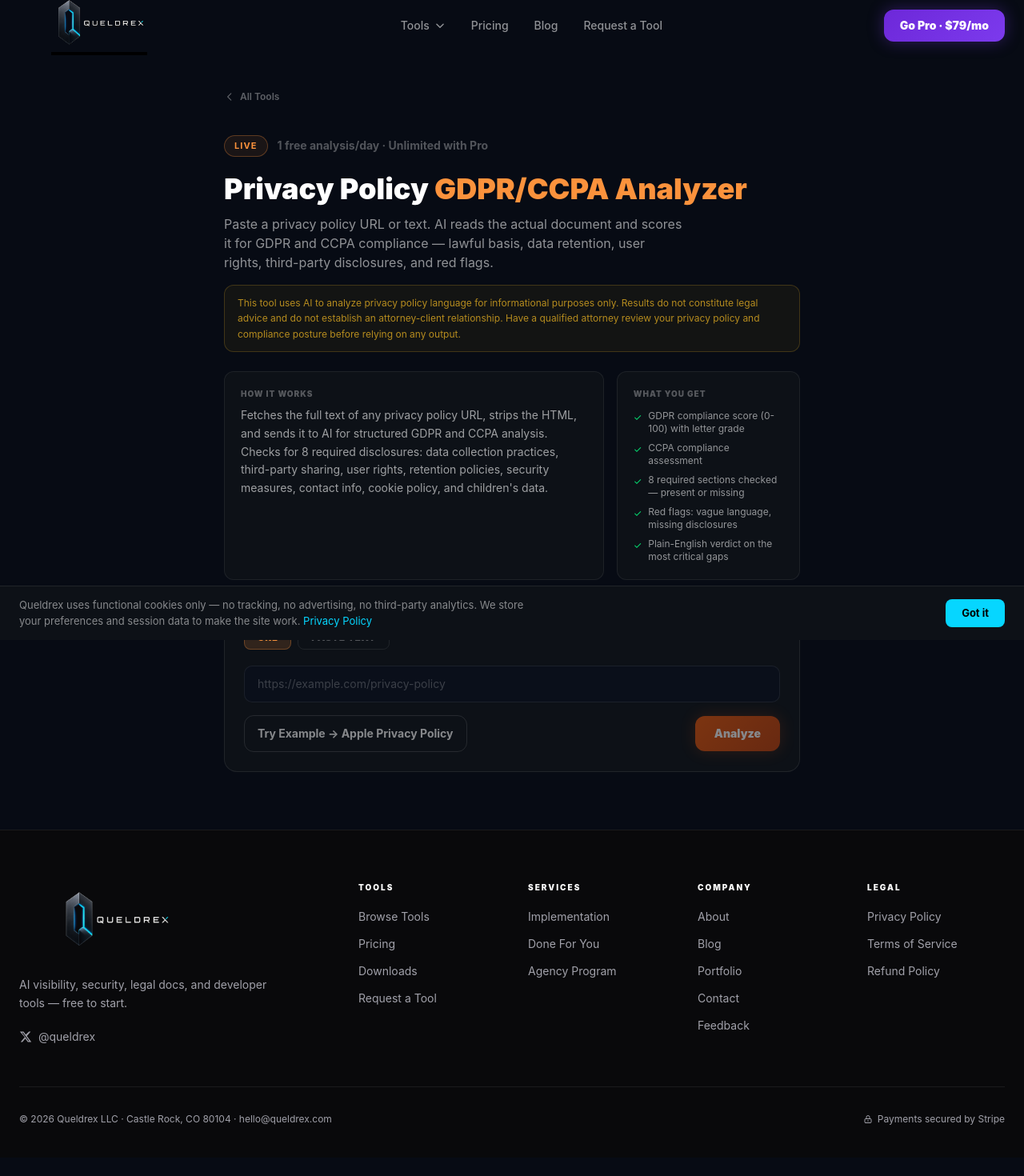
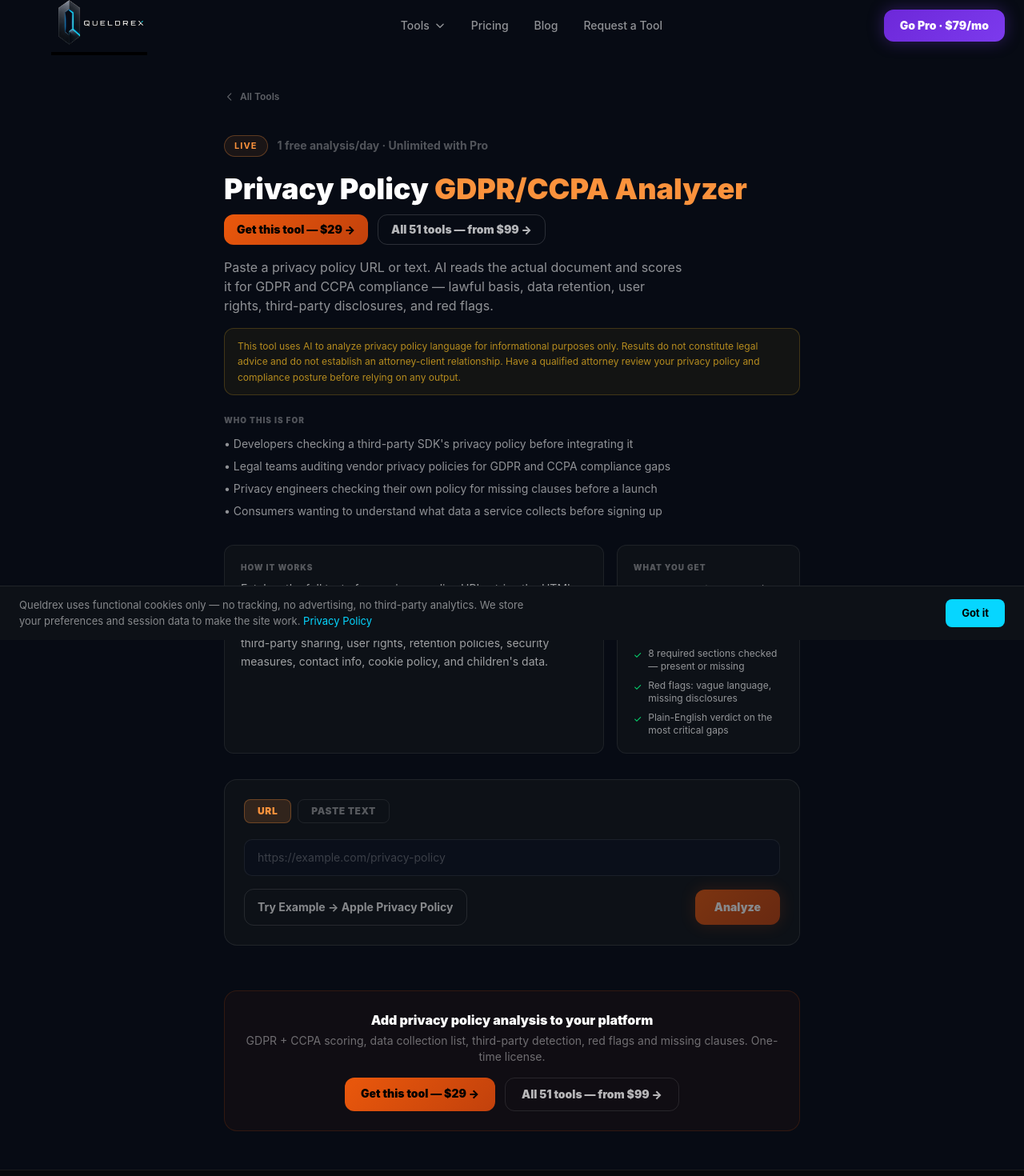
Before and after one commit to Queldrex/tools-platform, a Next.js app: page /tools/privacy-analyzer in a window 1280 px wide. Shown: the top 1470 px of the page at 80% size. Before the commit the page ends 1447 px from the top, so only its background shows below. Built offline with nearby package versions, Linux system fonts and the light colour scheme.

Commit message:
feat: privacy-analyzer — pricing CTAs, Who This Is For, fix paywall price

```diff
--- a/app/tools/privacy-analyzer/page.tsx
+++ b/app/tools/privacy-analyzer/page.tsx
@@ -71,9 +71,23 @@ export default function PrivacyAnalyzerPage() {
           <span className="text-sm font-bold text-white/30">1 free analysis/day · Unlimited with Pro</span>
         </div>
         <h1 className="text-4xl font-black text-white mb-3">Privacy Policy <span style={{ color: '#fb923c' }}>GDPR/CCPA Analyzer</span></h1>
+        <div className="flex gap-3 flex-wrap mt-3 mb-4">
+          <Link href="/pricing" className="inline-flex items-center gap-1 text-sm font-black px-4 py-2 rounded-xl text-black" style={{ background: 'linear-gradient(135deg,#ea580c,#c2410c)' }}>Get this tool — $29 →</Link>
+          <Link href="/pricing" className="inline-flex items-center gap-1 text-sm font-black px-4 py-2 rounded-xl border text-white/70" style={{ borderColor: 'rgba(255,255,255,0.15)' }}>All 51 tools — from $99 →</Link>
+        </div>
         <p className="text-white/55 text-base mb-4 max-w-xl">Paste a privacy policy URL or text. AI reads the actual document and scores it for GDPR and CCPA compliance — lawful basis, data retention, user rights, third-party disclosures, and red flags.</p>
         <div className="mb-6 px-4 py-3 rounded-xl border text-xs leading-relaxed" style={{ background: 'rgba(251,191,36,0.05)', borderColor: 'rgba(251,191,36,0.2)', color: 'rgba(251,191,36,0.7)' }}>
           This tool uses AI to analyze privacy policy language for informational purposes only. Results do not constitute legal advice and do not establish an attorney-client relationship. Have a qualified attorney review your privacy policy and compliance posture before relying on any output.
+        </div>
+
+        <div className="mt-6 mb-8">
+          <p className="text-[10px] font-black uppercase tracking-widest mb-3" style={{ color: 'rgba(255,255,255,0.3)' }}>Who This Is For</p>
+          <ul className="space-y-2 text-sm text-white/55">
+            <li>• Developers checking a third-party SDK&apos;s privacy policy before integrating it</li>
+            <li>• Legal teams auditing vendor privacy policies for GDPR and CCPA compliance gaps</li>
+            <li>• Privacy engineers checking their own policy for missing clauses before a launch</li>
+            <li>• Consumers wanting to understand what data a service collects before signing up</li>
+          </ul>
         </div>
 
         <div className="grid grid-cols-1 md:grid-cols-3 gap-4 mb-8">
@@ -127,8 +141,8 @@ export default function PrivacyAnalyzerPage() {
         {paywall && !loading && (
           <div className="rounded-2xl border p-8 text-center mb-6" style={{ background: 'rgba(251,146,60,0.05)', borderColor: 'rgba(251,146,60,0.2)' }}>
             <h3 className="text-xl font-black text-white mb-2">Unlimited policy analysis with Pro</h3>
-            <p className="text-white/50 text-sm mb-6 max-w-sm mx-auto">Pro gives you unlimited GDPR/CCPA analysis and full compliance reports — $79/month.</p>
-            <Link href="/pricing" className="inline-flex items-center gap-2 px-6 py-3 rounded-xl text-sm font-black text-white" style={{ background: 'linear-gradient(135deg,#ea580c,#c2410c)' }}>Start Pro — $79/month</Link>
+            <p className="text-white/50 text-sm mb-6 max-w-sm mx-auto">Upgrade for unlimited GDPR/CCPA analysis and full compliance reports.</p>
+            <Link href="/pricing" className="inline-flex items-center gap-2 px-6 py-3 rounded-xl text-sm font-black text-white" style={{ background: 'linear-gradient(135deg,#ea580c,#c2410c)' }}>Upgrade to Pro →</Link>
           </div>
         )}
 
@@ -210,6 +224,14 @@ export default function PrivacyAnalyzerPage() {
             )}
           </div>
         )}
+        <div className="mt-14 rounded-2xl border p-6 text-center" style={{ background: 'rgba(234,88,12,0.04)', borderColor: 'rgba(234,88,12,0.15)' }}>
+          <p className="text-white font-black mb-1">Add privacy policy analysis to your platform</p>
+          <p className="text-white/40 text-sm mb-4">GDPR + CCPA scoring, data collection list, third-party detection, red flags and missing clauses. One-time license.</p>
+          <div className="flex gap-3 justify-center flex-wrap">
+            <Link href="/pricing" className="px-5 py-2.5 rounded-xl text-sm font-black text-black" style={{ background: 'linear-gradient(135deg,#ea580c,#c2410c)' }}>Get this tool — $29 →</Link>
+            <Link href="/pricing" className="px-5 py-2.5 rounded-xl text-sm font-black border text-white/70" style={{ borderColor: 'rgba(255,255,255,0.1)' }}>All 51 tools — from $99 →</Link>
+          </div>
+        </div>
       </main>
       <Footer />
     </div>
```
